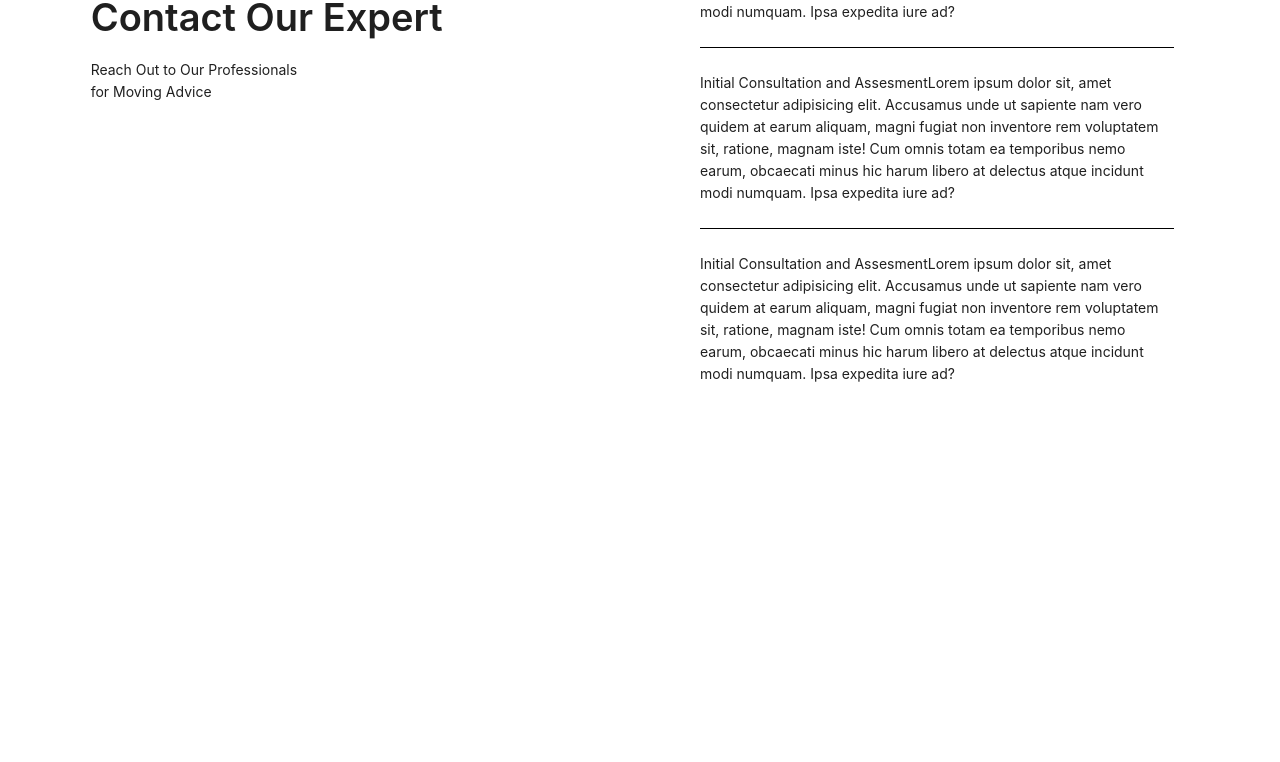
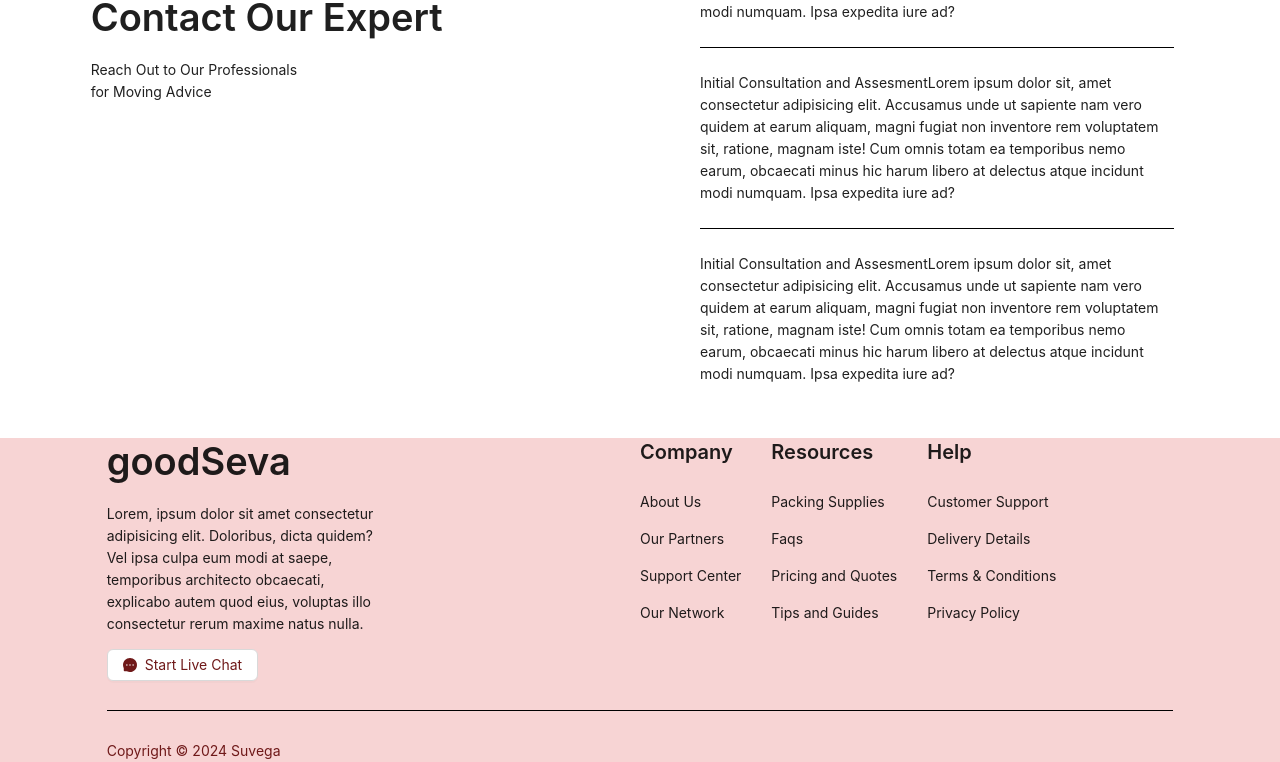
Before and after one commit to Namahsivaya7/good-seva, a Next.js app: page / in a window 1280 px wide. Shown: the part 3673-4435 px from the top of the page. Before the commit the page ends 4111 px from the top, so only its background shows below. Built offline with nearby package versions, Linux system fonts and the light colour scheme.

Commit message:
In Landing page footer page added

```diff
--- /dev/null
+++ b/src/app/components/FooterLp.tsx
@@ -0,0 +1,76 @@
+import { MessageFilled } from "@ant-design/icons";
+import { Button, Col, Divider, Flex, Row, Typography } from "antd";
+import Title from "antd/es/typography/Title";
+import "../styles/LandingPage.css";
+
+export default function FooterLp() {
+  return (
+    <div style={{ width: "100%" }} className="footer-main">
+      <Flex vertical gap={5}>
+        <Row>
+          <Col sm={2} xs={0}></Col>
+          <Col sm={5} xs={24}>
+            <Flex vertical>
+              <Title>goodSeva</Title>
+              <Typography.Paragraph>
+                {" "}
+                Lorem, ipsum dolor sit amet consectetur adipisicing elit.
+                Doloribus, dicta quidem? Vel ipsa culpa eum modi at saepe,
+                temporibus architecto obcaecati, explicabo autem quod eius,
+                voluptas illo consectetur rerum maxime natus nulla.
+              </Typography.Paragraph>
+            </Flex>
+            <Button id="offeringTxt">
+              <MessageFilled />
+              Start Live Chat
+            </Button>
+          </Col>
+          <Col sm={5} xs={0}></Col>
+          <Col sm={10} xs={24} className="f-resources">
+            <Flex gap={30}>
+              <Flex vertical gap={15}>
+                <Title level={4}>Company</Title>
+                <Typography.Text>About Us</Typography.Text>
+                <Typography.Text>Our Partners</Typography.Text>
+                <Typography.Text>Support Center</Typography.Text>
+                <Typography.Text>Our Network</Typography.Text>
+              </Flex>
+              <Flex vertical gap={15}>
+                <Title level={4}>Resources</Title>
+                <Typography.Text>Packing Supplies</Typography.Text>
+                <Typography.Text>Faqs</Typography.Text>
+                <Typography.Text>Pricing and Quotes</Typography.Text>
+                <Typography.Text>Tips and Guides</Typography.Text>
+              </Flex>
+              <Flex vertical gap={15}>
+                <Title level={4}>Help</Title>
+                <Typography.Text>Customer Support</Typography.Text>
+                <Typography.Text>Delivery Details</Typography.Text>
+                <Typography.Text>Terms & Conditions</Typography.Text>
+                <Typography.Text>Privacy Policy</Typography.Text>
+              </Flex>
+            </Flex>
+          </Col>
+
+          <Col sm={2} xs={0}></Col>
+        </Row>
+        <Row>
+          <Col sm={2}></Col>
+          <Col sm={20}>
+            <Divider variant="solid" style={{ borderColor: "black" }} />
+          </Col>
+          <Col sm={2}></Col>
+        </Row>
+        <Row>
+          <Col sm={2}></Col>
+          <Col sm={20}>
+            <Typography.Text id="offeringTxt">
+              Copyright &copy; 2024 Suvega
+            </Typography.Text>
+          </Col>
+          <Col sm={2}></Col>
+        </Row>
+      </Flex>
+    </div>
+  );
+}
--- a/src/app/page.tsx
+++ b/src/app/page.tsx
@@ -1,5 +1,6 @@
 "use client";
 
+import FooterLp from "./components/FooterLp";
 import Lp2 from "./components/Lp2";
 import Lp3 from "./components/Lp3";
 import Lp4 from "./components/Lp4";
@@ -14,6 +15,7 @@ export default function Home() {
       <Lp4 />
       <Lp5 />
       <Lp6 />
+      <FooterLp />
     </div>
   );
 }
--- a/src/app/styles/LandingPage.css
+++ b/src/app/styles/LandingPage.css
@@ -17,6 +17,12 @@
   .main-Lp6 {
     padding-top: 0;
     margin: 8px;
+  }
+  .footer-main {
+    padding: 15;
+  }
+  .f-resources {
+    padding-top: 20;
   }
 }
 
@@ -42,6 +48,9 @@
   .main-Lp6 {
     padding-top: 50;
   }
+  .footer-main {
+    padding: 50;
+  }
 }
 .List {
   border: 1px solid rgb(173, 129, 129);
@@ -56,3 +65,6 @@
 #offeringTxt {
   color: rgb(111, 25, 25);
 }
+.footer-main {
+  background-color: rgb(247, 212, 212);
+}
```
Also changed, not shown: public/traffic.jpg (deleted).
